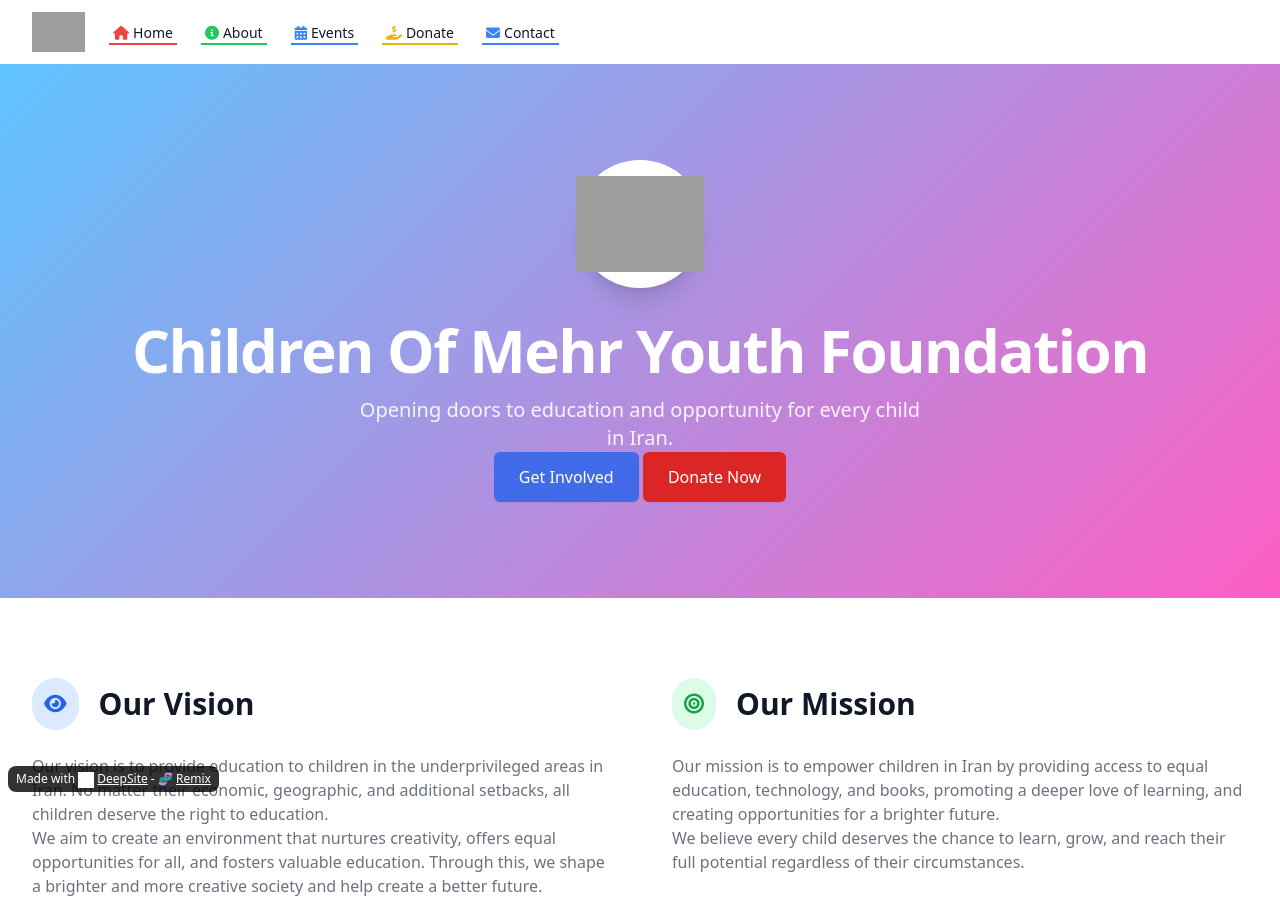
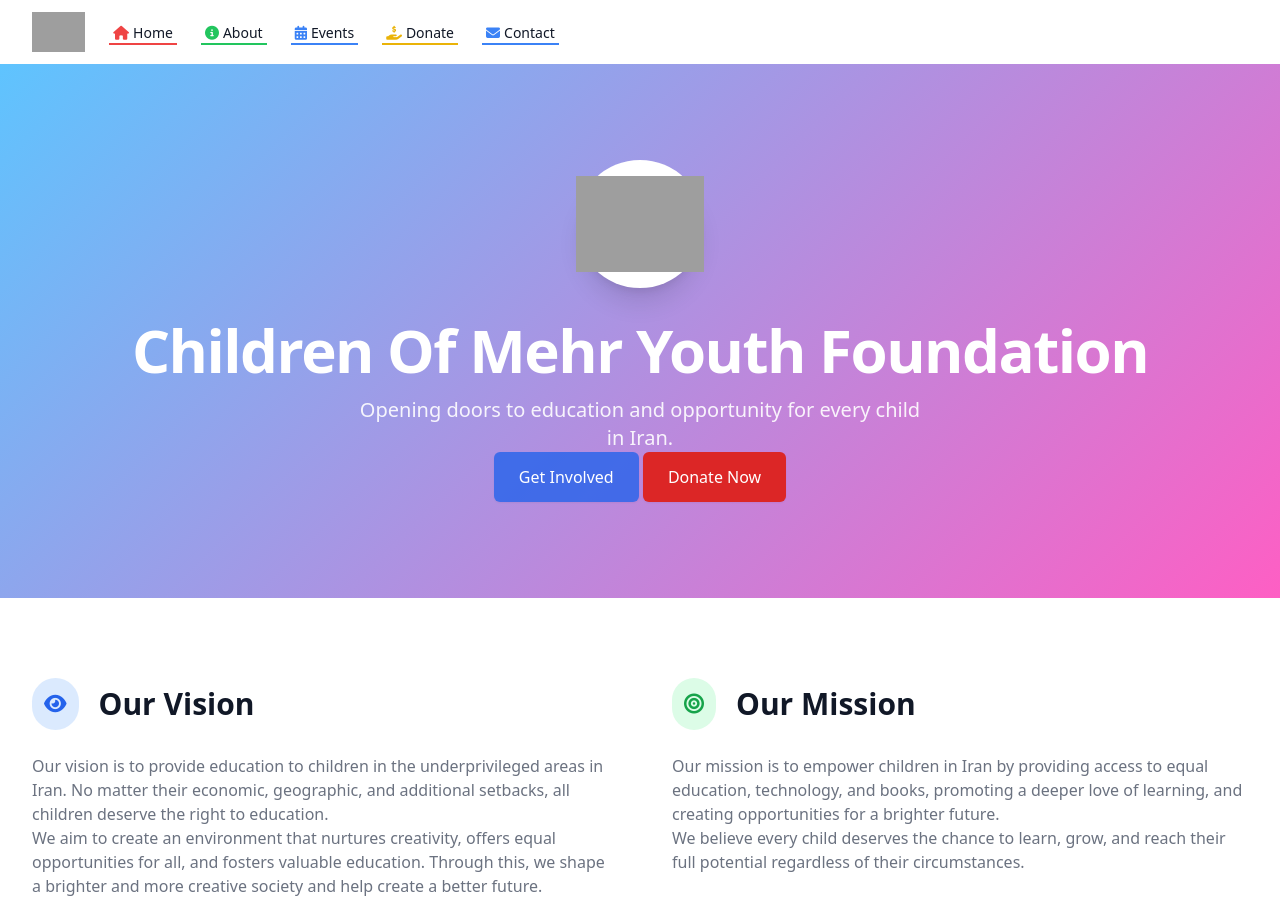
Before and after one commit to kavusikevan-dot/CMFYOUTH, a plain HTML site: page index.html in a window 1280 px wide. Shown: the top 901 px of the page. Drawn offline with nearby package versions, Linux system fonts and the light colour scheme; grey boxes are pictures that could not be loaded.

Commit message:
Updated index.html

```diff
--- a/index.html
+++ b/index.html
@@ -344,5 +344,4 @@
             isTranslated = !isTranslated;
         });
     </script>
-<p style="border-radius: 8px; text-align: center; font-size: 12px; color: #fff; margin-top: 16px;position: fixed; left: 8px; bottom: 8px; z-index: 10; background: rgba(0, 0, 0, 0.8); padding: 4px 8px;">Made with <img src="https://enzostvs-deepsite.hf.space/logo.svg" alt="DeepSite Logo" style="width: 16px; height: 16px; vertical-align: middle;display:inline-block;margin-right:3px;filter:brightness(0) invert(1);"><a href="https://enzostvs-deepsite.hf.space" style="color: #fff;text-decoration: underline;" target="_blank" >DeepSite</a> - 🧬 <a href="https://enzostvs-deepsite.hf.space?remix=Kevan65/cmf-youth" style="color: #fff;text-decoration: underline;" target="_blank" >Remix</a></p></body>
 </html>
```
